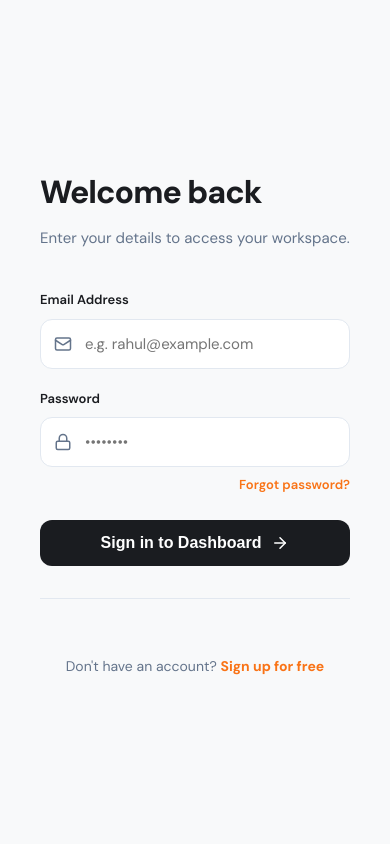
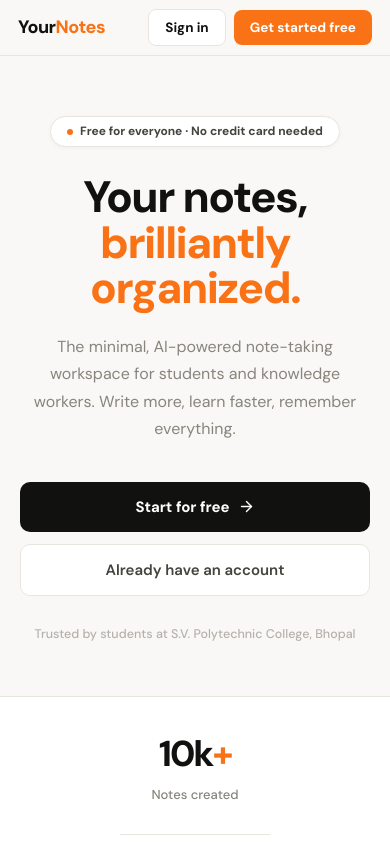
Before and after one commit to deepaknirapure/YourNotes, a React (Create React App) app in the folder frontend/: page / in a window 390 px wide. Shown: the top 844 px of the page. Built offline with nearby package versions, Linux system fonts and the light colour scheme; no server answers.

Commit message:
update project

```diff
--- a/frontend/src/pages/LandingPage.js
+++ b/frontend/src/pages/LandingPage.js
@@ -1,360 +1,200 @@
-import { useState } from 'react';
 import { Link, useNavigate } from 'react-router-dom';
-import toast from 'react-hot-toast';
-import { ArrowRight, Mail, Lock, Sparkles, ShieldCheck, Github } from 'lucide-react';
 import { useAuth } from '../context/AuthContext';
-import API from '../api/axios';
+import { useEffect } from 'react';
+import { ArrowRight, BookOpen, Bot, Users, FolderOpen, Star, ShieldCheck } from 'lucide-react';
+
+// Hindi: Yeh page sabse pehle dikhta hai — marketing landing page hai, login nahi
 
 const STYLES = `
   @import url('https://fonts.googleapis.com/css2?family=DM+Sans:opsz,wght@9..40,300;9..40,400;9..40,500;9..40,600;9..40,700;9..40,800&display=swap');
+  *,*::before,*::after{box-sizing:border-box;margin:0;padding:0;}
+  @keyframes fadeUp{from{opacity:0;transform:translateY(18px);}to{opacity:1;transform:translateY(0);}}
+  body{font-family:'DM Sans',sans-serif;background:#f9f8f6;color:#111110;-webkit-font-smoothing:antialiased;}
 
-  :root {
-    --bg-primary: #f8f9fa;
-    --bg-dark: #0f1115;
-    --brand: #f97316;
-    --brand-hover: #ea580c;
-    --text-main: #1a1c20;
-    --text-muted: #64748b;
-    --border-color: #e2e8f0;
-    --radius: 12px;
-    --transition: all 0.25s cubic-bezier(0.4, 0, 0.2, 1);
+  .ln-nav{position:sticky;top:0;z-index:100;display:flex;align-items:center;justify-content:space-between;padding:0 40px;height:62px;background:rgba(249,248,246,0.9);backdrop-filter:blur(14px);border-bottom:1px solid #e8e5df;}
+  .ln-logo{font-size:18px;font-weight:800;letter-spacing:-0.5px;color:#111110;text-decoration:none;}
+  .ln-logo span{color:#f97316;}
+  .ln-nav-links{display:flex;align-items:center;gap:8px;}
+  .ln-btn-outline{padding:7px 16px;border:1.5px solid #e8e5df;border-radius:8px;font-size:13.5px;font-weight:700;color:#111110;text-decoration:none;transition:all 0.15s;background:#fff;}
+  .ln-btn-outline:hover{border-color:#111110;}
+  .ln-btn-fill{padding:7px 16px;border-radius:8px;font-size:13.5px;font-weight:700;color:#fff;text-decoration:none;background:#f97316;transition:all 0.15s;}
+  .ln-btn-fill:hover{background:#ea6a0a;transform:translateY(-1px);box-shadow:0 4px 14px rgba(249,115,22,0.3);}
+
+  .ln-hero{display:flex;flex-direction:column;align-items:center;text-align:center;padding:96px 40px 80px;max-width:820px;margin:0 auto;animation:fadeUp 0.6s cubic-bezier(0.16,1,0.3,1) both;}
+  .ln-badge{display:inline-flex;align-items:center;gap:7px;background:#fff;border:1px solid #e8e5df;border-radius:999px;padding:5px 16px;font-size:12px;font-weight:700;color:#44433e;margin-bottom:28px;box-shadow:0 1px 4px rgba(0,0,0,0.04);}
+  .ln-badge-dot{width:6px;height:6px;border-radius:50%;background:#f97316;flex-shrink:0;}
+  .ln-h1{font-size:clamp(44px,6.5vw,76px);font-weight:800;line-height:1.03;letter-spacing:-2.5px;color:#111110;margin-bottom:22px;}
+  .ln-h1 em{color:#f97316;font-style:normal;}
+  .ln-subtext{font-size:clamp(16px,2vw,18px);color:#87857d;line-height:1.7;max-width:500px;margin-bottom:40px;}
+  .ln-hero-btns{display:flex;align-items:center;gap:12px;flex-wrap:wrap;justify-content:center;}
+  .ln-cta-primary{display:inline-flex;align-items:center;gap:8px;background:#111110;color:#fff;text-decoration:none;padding:13px 28px;border-radius:10px;font-size:15px;font-weight:700;transition:all 0.2s;}
+  .ln-cta-primary:hover{background:#f97316;box-shadow:0 6px 20px rgba(249,115,22,0.3);transform:translateY(-2px);}
+  .ln-cta-secondary{display:inline-flex;align-items:center;gap:6px;border:1.5px solid #e8e5df;color:#44433e;text-decoration:none;padding:13px 22px;border-radius:10px;font-size:15px;font-weight:600;transition:all 0.15s;background:#fff;}
+  .ln-cta-secondary:hover{border-color:#111110;color:#111110;}
+  .ln-trust{margin-top:28px;font-size:12.5px;color:#b5b2aa;font-weight:500;}
+
+  .ln-stats-bar{display:flex;align-items:center;justify-content:center;border-top:1px solid #e8e5df;border-bottom:1px solid #e8e5df;background:#fff;flex-wrap:wrap;}
+  .ln-stat{flex:1;min-width:150px;text-align:center;padding:28px 20px;}
+  .ln-stat:not(:last-child){border-right:1px solid #e8e5df;}
+  .ln-stat-num{font-size:36px;font-weight:800;color:#111110;letter-spacing:-2px;margin-bottom:3px;}
+  .ln-stat-num em{color:#f97316;font-style:normal;}
+  .ln-stat-label{font-size:13px;color:#87857d;font-weight:500;}
+
+  .ln-features{padding:80px 40px;background:#fff;border-top:1px solid #e8e5df;border-bottom:1px solid #e8e5df;}
+  .ln-features-inner{max-width:1000px;margin:0 auto;}
+  .ln-features-head{text-align:center;margin-bottom:50px;}
+  .ln-kicker{font-size:11px;font-weight:800;letter-spacing:1.2px;text-transform:uppercase;color:#f97316;margin-bottom:12px;}
+  .ln-features-title{font-size:clamp(28px,4vw,42px);font-weight:800;letter-spacing:-1.2px;color:#111110;margin-bottom:12px;}
+  .ln-features-sub{font-size:16px;color:#87857d;line-height:1.65;max-width:440px;margin:0 auto;}
+  .ln-feat-grid{display:grid;grid-template-columns:repeat(3,1fr);gap:16px;}
+  .ln-feat-card{background:#f9f8f6;border:1px solid #e8e5df;border-radius:16px;padding:26px;transition:all 0.2s;}
+  .ln-feat-card:hover{border-color:#f97316;background:#fff;box-shadow:0 4px 20px rgba(249,115,22,0.07);transform:translateY(-2px);}
+  .ln-feat-icon{width:42px;height:42px;border-radius:10px;display:flex;align-items:center;justify-content:center;margin-bottom:16px;}
+  .ln-feat-name{font-size:15px;font-weight:800;color:#111110;margin-bottom:7px;letter-spacing:-0.2px;}
+  .ln-feat-desc{font-size:13.5px;color:#87857d;line-height:1.65;}
+
+  .ln-bottom-cta{padding:80px 40px;background:#111110;text-align:center;}
+  .ln-bottom-inner{max-width:580px;margin:0 auto;}
+  .ln-bottom-title{font-size:clamp(28px,4vw,46px);font-weight:800;color:#fff;letter-spacing:-1.5px;margin-bottom:14px;}
+  .ln-bottom-title em{color:#f97316;font-style:normal;}
+  .ln-bottom-sub{font-size:16px;color:rgba(255,255,255,0.45);margin-bottom:34px;line-height:1.65;}
+  .ln-bottom-btn{display:inline-flex;align-items:center;gap:8px;background:#f97316;color:#fff;text-decoration:none;padding:14px 30px;border-radius:10px;font-size:15px;font-weight:700;transition:all 0.2s;}
+  .ln-bottom-btn:hover{background:#ea6a0a;transform:translateY(-2px);box-shadow:0 6px 24px rgba(249,115,22,0.4);}
+
+  .ln-footer{padding:26px 40px;display:flex;align-items:center;justify-content:space-between;background:#f9f8f6;border-top:1px solid #e8e5df;flex-wrap:wrap;gap:10px;}
+  .ln-footer-logo{font-size:15px;font-weight:800;color:#111110;}
+  .ln-footer-logo span{color:#f97316;}
+  .ln-footer-text{font-size:12px;color:#b5b2aa;}
+
+  @media(max-width:768px){
+    .ln-nav{padding:0 18px;height:56px;}
+    .ln-hero{padding:60px 20px 52px;}
+    .ln-h1{letter-spacing:-1.5px;}
+    .ln-features{padding:60px 20px;}
+    .ln-feat-grid{grid-template-columns:1fr;}
+    .ln-stats-bar{flex-direction:column;}
+    .ln-stat:not(:last-child){border-right:none;border-bottom:1px solid #e8e5df;}
+    .ln-bottom-cta{padding:60px 20px;}
+    .ln-footer{padding:20px;flex-direction:column;align-items:flex-start;}
   }
-
-  * { box-sizing: border-box; margin: 0; padding: 0; }
-
-  body {
-    background: var(--bg-primary);
-    color: var(--text-main);
-    font-family: 'DM Sans', sans-serif;
-    -webkit-font-smoothing: antialiased;
-  }
-
-  .lp-root { display: flex; min-height: 100vh; }
-
-  /* ── Left Branding Panel ── */
-  .lp-left {
-    flex: 1.2;
-    background: var(--bg-dark);
-    display: flex;
-    flex-direction: column;
-    justify-content: space-between;
-    padding: 64px;
-    position: relative;
-    overflow: hidden;
-  }
-
-  .lp-left::before {
-    content: '';
-    position: absolute;
-    inset: 0;
-    background-image: radial-gradient(rgba(255,255,255,0.05) 1px, transparent 1px);
-    background-size: 32px 32px;
-  }
-
-  .lp-left-glow {
-    position: absolute;
-    width: 500px;
-    height: 500px;
-    background: radial-gradient(circle, rgba(249,115,22,0.1) 0%, transparent 70%);
-    top: -150px;
-    right: -150px;
-    filter: blur(40px);
-  }
-
-  .lp-logo {
-    font-size: 20px;
-    font-weight: 800;
-    letter-spacing: -0.8px;
-    color: #fff;
-    z-index: 10;
-    display: flex;
-    align-items: center;
-    gap: 8px;
-  }
-
-  .lp-logo span { color: var(--brand); }
-
-  .lp-headline {
-    font-size: clamp(40px, 5vw, 64px);
-    font-weight: 800;
-    color: #fff;
-    line-height: 1.1;
-    letter-spacing: -2px;
-    margin-bottom: 24px;
-    z-index: 10;
-  }
-
-  .lp-headline em { color: var(--brand); font-style: normal; }
-
-  .lp-desc {
-    font-size: 17px;
-    color: var(--text-muted);
-    line-height: 1.6;
-    max-width: 400px;
-    margin-bottom: 48px;
-    z-index: 10;
-  }
-
-  .lp-feat-grid {
-    display: grid;
-    gap: 24px;
-    z-index: 10;
-  }
-
-  .lp-feat-item {
-    display: flex;
-    gap: 16px;
-    align-items: center;
-    padding: 16px;
-    background: rgba(255,255,255,0.03);
-    border: 1px solid rgba(255,255,255,0.06);
-    border-radius: var(--radius);
-  }
-
-  .lp-feat-icon {
-    width: 44px;
-    height: 44px;
-    border-radius: 10px;
-    background: rgba(249,115,22,0.1);
-    display: flex;
-    align-items: center;
-    justify-content: center;
-    color: var(--brand);
-  }
-
-  .lp-feat-text h4 { font-size: 15px; color: #fff; margin-bottom: 2px; }
-  .lp-feat-text p { font-size: 13px; color: var(--text-muted); }
-
-  /* ── Right Form Panel ── */
-  .lp-right {
-    flex: 1;
-    display: flex;
-    align-items: center;
-    justify-content: center;
-    padding: 40px;
-    background: #fff;
-  }
-
-  .form-container {
-    width: 100%;
-    max-width: 400px;
-    animation: fadeUp 0.6s ease-out;
-  }
-
-  .form-header { margin-bottom: 40px; }
-  .form-header h2 { font-size: 32px; font-weight: 800; letter-spacing: -1px; margin-bottom: 8px; }
-  .form-header p { color: var(--text-muted); font-size: 15px; }
-
-  .input-group { margin-bottom: 20px; }
-  .input-label {
-    display: block;
-    font-size: 13px;
-    font-weight: 600;
-    margin-bottom: 8px;
-    color: var(--text-main);
-  }
-
-  .input-wrapper { position: relative; }
-  .input-wrapper svg {
-    position: absolute;
-    left: 14px;
-    top: 50%;
-    transform: translateY(-50%);
-    color: var(--text-muted);
-    transition: var(--transition);
-  }
-
-  .input-control {
-    width: 100%;
-    padding: 14px 14px 14px 44px;
-    border: 1.5px solid var(--border-color);
-    border-radius: var(--radius);
-    font-size: 15px;
-    font-family: inherit;
-    transition: var(--transition);
-  }
-
-  .input-control:focus {
-    outline: none;
-    border-color: var(--brand);
-    box-shadow: 0 0 0 4px rgba(249,115,22,0.08);
-  }
-
-  .input-control:focus + svg { color: var(--brand); }
-
-  .forgot-link {
-    display: block;
-    text-align: right;
-    font-size: 13px;
-    color: var(--brand);
-    text-decoration: none;
-    font-weight: 600;
-    margin: -12px 0 24px;
-  }
-
-  .btn-submit {
-    width: 100%;
-    padding: 14px;
-    background: var(--text-main);
-    color: #fff;
-    border: none;
-    border-radius: var(--radius);
-    font-size: 16px;
-    font-weight: 700;
-    cursor: pointer;
-    display: flex;
-    align-items: center;
-    justify-content: center;
-    gap: 10px;
-    transition: var(--transition);
-  }
-
-  .btn-submit:hover:not(:disabled) {
-    background: var(--brand);
-    transform: translateY(-1px);
-    box-shadow: 0 10px 20px -10px rgba(249,115,22,0.5);
-  }
-
-  .social-login {
-    margin-top: 32px;
-    padding-top: 32px;
-    border-top: 1px solid var(--border-color);
-    text-align: center;
-  }
-
-  .register-text {
-    text-align: center;
-    margin-top: 24px;
-    font-size: 14px;
-    color: var(--text-muted);
-  }
-
-  .register-text a {
-    color: var(--brand);
-    text-decoration: none;
-    font-weight: 700;
-  }
-
-  @keyframes fadeUp {
-    from { opacity: 0; transform: translateY(20px); }
-    to { opacity: 1; transform: translateY(0); }
-  }
-
-  @media (max-width: 1024px) {
-    .lp-left { display: none; }
-    .lp-right { background: var(--bg-primary); }
+  @media(max-width:480px){
+    .ln-hero-btns{flex-direction:column;width:100%;}
+    .ln-cta-primary,.ln-cta-secondary{width:100%;justify-content:center;}
   }
 `;
 
+const FEATURES = [
+  { icon: BookOpen, color: '#f97316', bg: 'rgba(249,115,22,0.09)', name: 'Smart Notes', desc: 'Rich text editor with tags, folders, pinning and instant search. Your thoughts, perfectly captured.' },
+  { icon: Bot, color: '#6d28d9', bg: 'rgba(109,40,217,0.09)', name: 'Ask AI', desc: 'Chat with AI about your notes. Auto-generate summaries, flashcards, and explanations instantly.' },
+  { icon: FolderOpen, color: '#1d4ed8', bg: 'rgba(29,78,216,0.09)', name: 'Folders & Tags', desc: 'Nested folders, color-coded tags, and smart filters. Everything organized, nothing lost.' },
+  { icon: Users, color: '#15803d', bg: 'rgba(21,128,61,0.09)', name: 'Community', desc: 'Share notes publicly and discover what others are learning. Build a public knowledge profile.' },
+  { icon: Star, color: '#b45309', bg: 'rgba(180,83,9,0.09)', name: 'Star & Pin', desc: 'Mark your most important notes. Starred and pinned notes always surface to the top.' },
+  { icon: ShieldCheck, color: '#b91c1c', bg: 'rgba(185,28,28,0.09)', name: 'Private & Secure', desc: 'Notes are private by default. Full control over what you share with the community.' },
+];
+
 export default function LandingPage() {
-  const [form, setForm] = useState({ email: '', password: '' });
-  const [loading, setLoading] = useState(false);
-  const { login } = useAuth();
+  const { token } = useAuth();
   const navigate = useNavigate();
 
-  const handleSubmit = async (e) => {
-    e.preventDefault();
-    setLoading(true);
-    try {
-      const { data } = await API.post('/auth/login', form);
-      login(data.user, data.token);
-      toast.success('Welcome back!');
-      navigate('/home');
-    } catch (err) {
-      toast.error(err.response?.data?.message || 'Check your credentials.');
-    } finally {
-      setLoading(false);
-    }
-  };
+  // Hindi: Already logged in users ko dashboard par bhejo
+  useEffect(() => {
+    if (token) navigate('/home', { replace: true });
+  }, [token, navigate]);
 
   return (
-    <div className="lp-root">
+    <div>
       <style>{STYLES}</style>
 
-      <section className="lp-left">
-        <div className="lp-left-glow" />
-        <div className="lp-logo">
-          Your<span>Notes</span>
+      {/* Navigation */}
+      <nav className="ln-nav">
+        <a href="/" className="ln-logo">Your<span>Notes</span></a>
+        <div className="ln-nav-links">
+          <Link to="/login" className="ln-btn-outline">Sign in</Link>
+          <Link to="/register" className="ln-btn-fill">Get started free</Link>
         </div>
+      </nav>
 
-        <div className="lp-content">
-          <h1 className="lp-headline">Your mind, <br /><em>organized.</em></h1>
-          <p className="lp-desc">The intelligent workspace for students and researchers at S.V. Polytechnic.</p>
-
-          <div className="lp-feat-grid">
-            <div className="lp-feat-item">
-              <div className="lp-feat-icon"><Sparkles size={20} /></div>
-              <div className="lp-feat-text">
-                <h4>AI Insights</h4>
-                <p>Summarize lectures in seconds.</p>
-              </div>
-            </div>
-            <div className="lp-feat-item">
-              <div className="lp-feat-icon"><ShieldCheck size={20} /></div>
-              <div className="lp-feat-text">
-                <h4>Enterprise Security</h4>
-                <p>Your data is encrypted and private.</p>
-              </div>
-            </div>
+      {/* Hero */}
+      <section>
+        <div className="ln-hero">
+          <div className="ln-badge">
+            <div className="ln-badge-dot" />
+            Free for everyone · No credit card needed
           </div>
+          <h1 className="ln-h1">Your notes,<br /><em>brilliantly organized.</em></h1>
+          <p className="ln-subtext">
+            The minimal, AI-powered note-taking workspace for students and knowledge workers. Write more, learn faster, remember everything.
+          </p>
+          <div className="ln-hero-btns">
+            <Link to="/register" className="ln-cta-primary">
+              Start for free <ArrowRight size={17} />
+            </Link>
+            <Link to="/login" className="ln-cta-secondary">
+              Already have an account
+            </Link>
+          </div>
+          <p className="ln-trust">Trusted by students at S.V. Polytechnic College, Bhopal</p>
         </div>
-
-        <footer style={{ color: 'var(--text-muted)', fontSize: '12px', zIndex: 10 }}>
-          © 2026 S.V. Polytechnic College · Department of CS
-        </footer>
       </section>
 
-      <section className="lp-right">
-        <div className="form-container">
-          <div className="form-header">
-            <h2>Welcome back</h2>
-            <p>Enter your details to access your workspace.</p>
+      {/* Stats */}
+      <div className="ln-stats-bar">
+        <div className="ln-stat">
+          <div className="ln-stat-num">10k<em>+</em></div>
+          <div className="ln-stat-label">Notes created</div>
+        </div>
+        <div className="ln-stat">
+          <div className="ln-stat-num">500<em>+</em></div>
+          <div className="ln-stat-label">Active students</div>
+        </div>
+        <div className="ln-stat">
+          <div className="ln-stat-num">99<em>%</em></div>
+          <div className="ln-stat-label">Uptime</div>
+        </div>
+        <div className="ln-stat">
+          <div className="ln-stat-num">0<em>₹</em></div>
+          <div className="ln-stat-label">Forever free</div>
+        </div>
+      </div>
+
+      {/* Features */}
+      <section className="ln-features">
+        <div className="ln-features-inner">
+          <div className="ln-features-head">
+            <div className="ln-kicker">Everything you need</div>
+            <h2 className="ln-features-title">Built for focused learning</h2>
+            <p className="ln-features-sub">Every feature is designed to help you capture ideas, organize knowledge, and study smarter.</p>
           </div>
-
-          <form onSubmit={handleSubmit}>
-            <div className="input-group">
-              <label className="input-label">Email Address</label>
-              <div className="input-wrapper">
-                <Mail size={18} />
-                <input
-                  type="email"
-                  className="input-control"
-                  placeholder="e.g. rahul@example.com"
-                  required
-                  onChange={(e) => setForm({ ...form, email: e.target.value })}
-                />
+          <div className="ln-feat-grid">
+            {FEATURES.map(({ icon: Icon, color, bg, name, desc }) => (
+              <div key={name} className="ln-feat-card">
+                <div className="ln-feat-icon" style={{ background: bg }}>
+                  <Icon size={19} color={color} />
+                </div>
+                <div className="ln-feat-name">{name}</div>
+                <div className="ln-feat-desc">{desc}</div>
               </div>
-            </div>
-
-            <div className="input-group">
-              <label className="input-label">Password</label>
-              <div className="input-wrapper">
-                <Lock size={18} />
-                <input
-                  type="password"
-                  className="input-control"
-                  placeholder="••••••••"
-                  required
-                  onChange={(e) => setForm({ ...form, password: e.target.value })}
-                />
-              </div>
-            </div>
-
-            <Link to="/forgot-password" className="forgot-link">Forgot password?</Link>
-
-            <button className="btn-submit" disabled={loading}>
-              {loading ? "Verifying..." : "Sign in to Dashboard"}
-              {!loading && <ArrowRight size={18} />}
-            </button>
-          </form>
-
-          <div className="social-login">
-             <p className="register-text">
-              Don't have an account? <Link to="/register">Sign up for free</Link>
-            </p>
+            ))}
           </div>
         </div>
       </section>
+
+      {/* Bottom CTA */}
+      <section className="ln-bottom-cta">
+        <div className="ln-bottom-inner">
+          <h2 className="ln-bottom-title">Ready to take <em>better notes?</em></h2>
+          <p className="ln-bottom-sub">Join hundreds of students already using YourNotes to study smarter. Free, forever.</p>
+          <Link to="/register" className="ln-bottom-btn">
+            Create your free account <ArrowRight size={17} />
+          </Link>
+        </div>
+      </section>
+
+      {/* Footer */}
+      <footer className="ln-footer">
+        <div className="ln-footer-logo">Your<span>Notes</span></div>
+        <div className="ln-footer-text">© 2026 S.V. Polytechnic College, Bhopal · Dept. of Computer Science</div>
+      </footer>
     </div>
   );
 }
```
